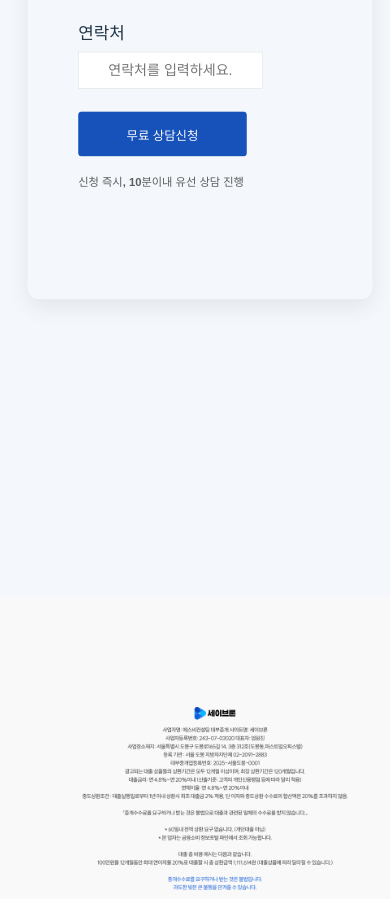
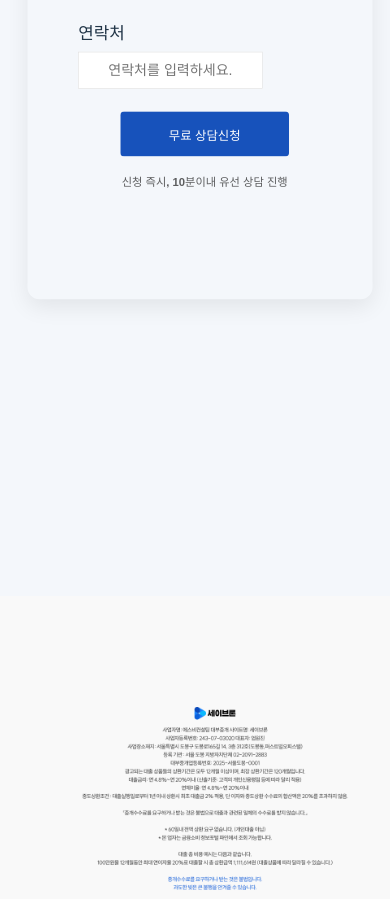
Before and after one commit to tara794600-bot/ziwon, a React (Vite) app: page / in a window 390 px wide. Shown: the part 3511-4410 px from the top of the page. Built offline with nearby package versions, Linux system fonts and the light colour scheme.

Commit message:
Update App.css

```diff
--- a/src/App.css
+++ b/src/App.css
@@ -893,12 +893,11 @@ font-size: 30px;
     font-size: 150px;
     height: 80px;
      text-align: center;
-         margin-left: auto;
-    margin-right: 50px;
+    margin-right: -150px;
   }
 
 .즉시{white-space: nowrap;
- margin-right: 50px;
+ margin-right: -150px;
 
 
 }
```
